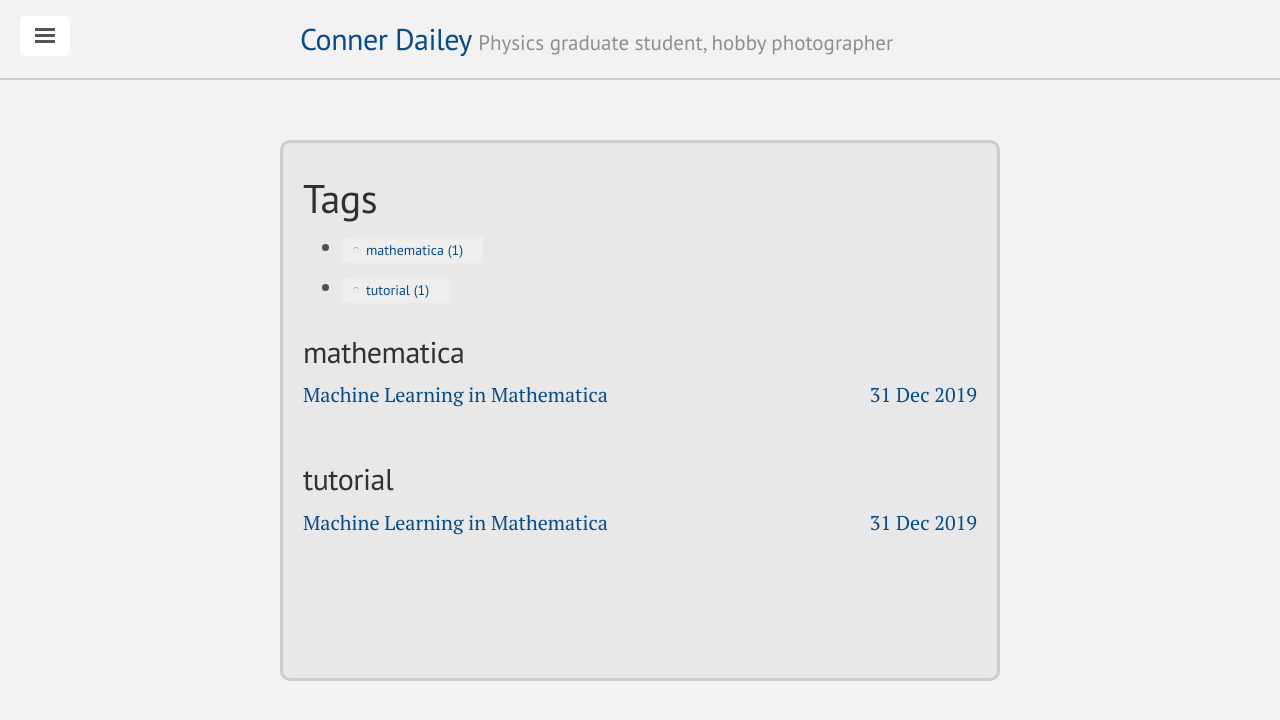
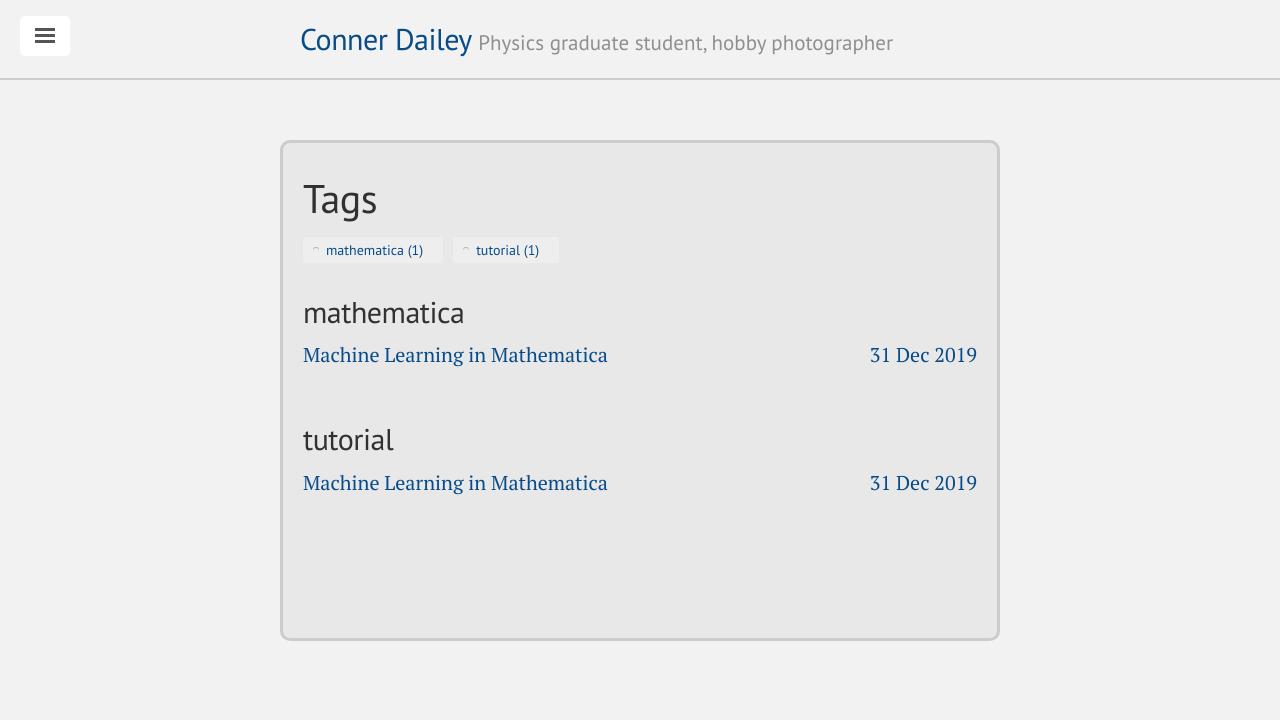
Before and after one commit to TakeTwiceDailey/TakeTwiceDailey.github.io, a Jekyll site: the page built from tags.html, in a window 1280 px wide. Shown: the top 720 px of the page. Built offline with Jekyll 4.4.1, drawn with Linux system fonts in a browser that asks for light colours; nearby versions of some CDN libraries.

Commit message:
tag fixes

```diff
--- a/public/css/lanyon.css
+++ b/public/css/lanyon.css
@@ -564,6 +564,18 @@ a.pagination-item:hover {
 }
 
 /*Tags*/
+
+.tags {
+  list-style: none;
+  margin: 0;
+  overflow: hidden;
+  padding: 0;
+}
+
+.tags li {
+  float: left;
+}
+
 .tag {
 	font: 14px/1.5 'PT Sans', serif;
   background: #eee;
```
